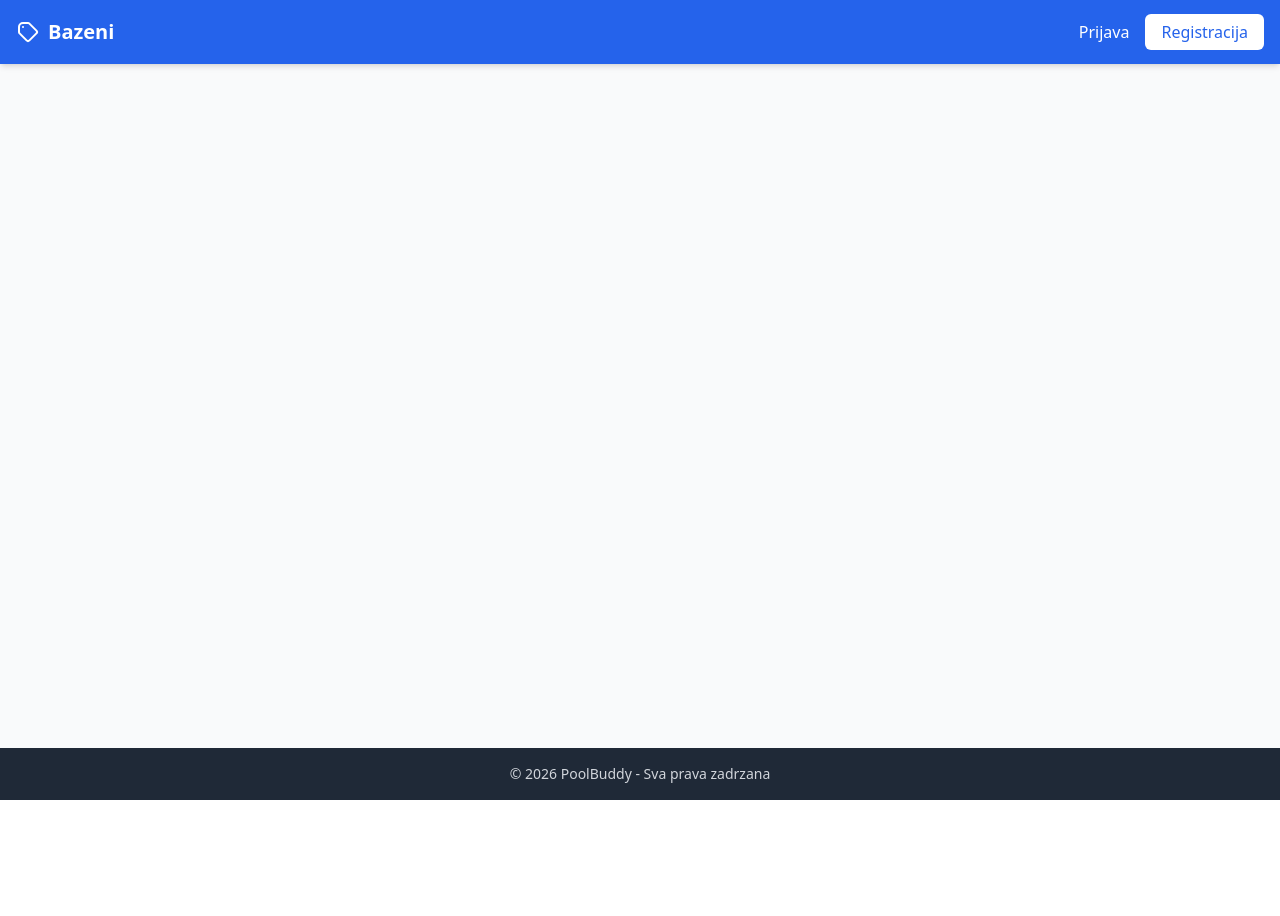
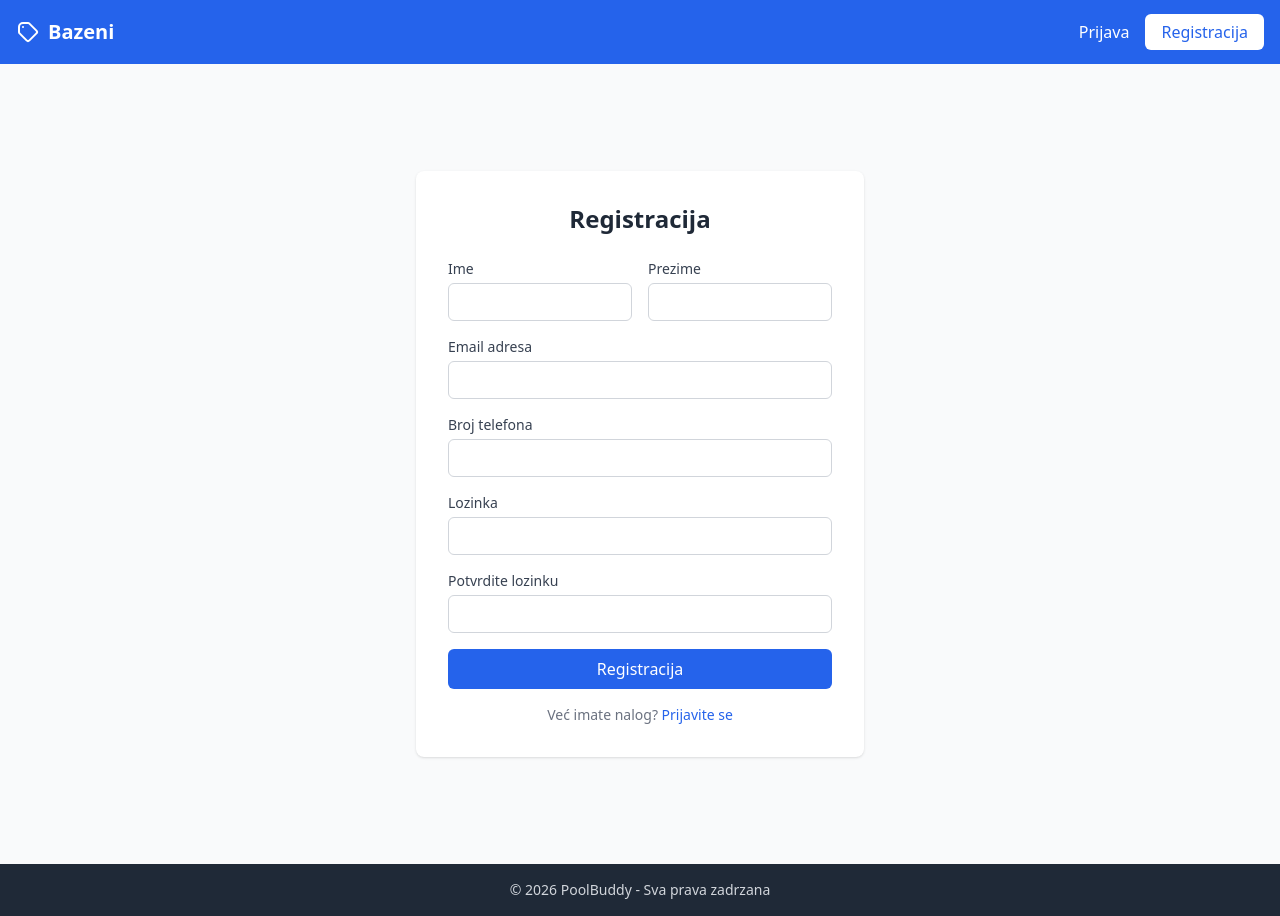
Before and after one commit to Dusan2704/pool-management-system-front, a React (Vite) app: page /register in a window 1280 px wide. Before the commit the page ends 800 px from the top, so only its background shows below. Built offline with nearby package versions, Linux system fonts and the light colour scheme.

Commit message:
Feat: Add register

```diff
--- a/src/App.tsx
+++ b/src/App.tsx
@@ -1,6 +1,7 @@
-import { BrowserRouter, Routes, Route } from 'react-router-dom'
-import { Navbar } from './components/layout/Navbar'
-import { Footer } from './components/layout/Footer'
+import { BrowserRouter, Routes, Route } from 'react-router-dom';
+import { Navbar } from './components/layout/Navbar';
+import { Footer } from './components/layout/Footer';
+import { RegisterPage } from './pages/RegisterPage';
 
 function App() {
   return (
@@ -9,13 +10,23 @@ function App() {
         <Navbar />
         <main className="flex-grow">
           <Routes>
-            <Route path="/" element={<div className="container mx-auto px-4 py-8 text-center"><h1 className="text-3xl font-bold text-blue-600">Dobrodosli na aplikaciju PoolBuddy</h1></div>} />
+            <Route
+              path="/"
+              element={
+                <div className="container mx-auto px-4 py-8 text-center">
+                  <h1 className="text-3xl font-bold text-blue-600">
+                    Dobrodosli na aplikaciju PoolBuddy
+                  </h1>
+                </div>
+              }
+            />
+            <Route path="/register" element={<RegisterPage />} />
           </Routes>
         </main>
         <Footer />
       </div>
     </BrowserRouter>
-  )
+  );
 }
 
-export default App
+export default App;
--- /dev/null
+++ b/src/api/auth.api.ts
@@ -0,0 +1,16 @@
+import { apiClient } from './client';
+
+export interface RegisterInput {
+  first_name: string;
+  last_name: string;
+  email: string;
+  phone: string;
+  password: string;
+}
+
+export const authApi = {
+  register: (data: RegisterInput) =>
+    apiClient
+      .post<{ message: string; userId: string }>('/auth/register', data)
+      .then((r) => r.data),
+};
--- /dev/null
+++ b/src/api/client.ts
@@ -0,0 +1,8 @@
+import axios from 'axios';
+
+export const apiClient = axios.create({
+  baseURL: '/api/v1',
+  headers: {
+    'Content-Type': 'application/json',
+  },
+});
--- /dev/null
+++ b/src/pages/RegisterPage.tsx
@@ -0,0 +1,193 @@
+import { useState } from 'react';
+import { useForm } from 'react-hook-form';
+import { zodResolver } from '@hookform/resolvers/zod';
+import { Link } from 'react-router-dom';
+import { registerSchema, RegisterFormData } from '../schemas/auth.schema';
+import { authApi } from '../api/auth.api';
+
+export function RegisterPage() {
+  const [serverError, setServerError] = useState<string | null>(null);
+  const [success, setSuccess] = useState(false);
+
+  const {
+    register,
+    handleSubmit,
+    formState: { errors, isSubmitting },
+  } = useForm<RegisterFormData>({
+    resolver: zodResolver(registerSchema),
+  });
+
+  const onSubmit = async (data: RegisterFormData) => {
+    setServerError(null);
+    try {
+      await authApi.register({
+        first_name: data.first_name,
+        last_name:  data.last_name,
+        email:      data.email,
+        phone:      data.phone,
+        password:   data.password,
+      });
+      setSuccess(true);
+    } catch (err: unknown) {
+      if (err && typeof err === 'object' && 'response' in err) {
+        const res = (err as { response?: { data?: { message?: string } } }).response;
+        setServerError(res?.data?.message ?? 'Greška pri registraciji. Pokušajte ponovo.');
+      } else {
+        setServerError('Greška pri registraciji. Pokušajte ponovo.');
+      }
+    }
+  };
+
+  if (success) {
+    return (
+      <div className="min-h-screen flex items-center justify-center bg-gray-50 px-4">
+        <div className="bg-white rounded-lg shadow p-8 w-full max-w-md text-center">
+          <div className="text-green-500 text-5xl mb-4">✓</div>
+          <h2 className="text-2xl font-bold text-gray-800 mb-2">Registracija uspešna!</h2>
+          <p className="text-gray-500 mb-6">Vaš nalog je kreiran. Možete se prijaviti.</p>
+          <Link
+            to="/login"
+            className="inline-block bg-blue-600 text-white px-6 py-2 rounded-md hover:bg-blue-700 transition-colors"
+          >
+            Idi na prijavu
+          </Link>
+        </div>
+      </div>
+    );
+  }
+
+  return (
+    <div className="min-h-screen flex items-center justify-center bg-gray-50 px-4 py-8">
+      <div className="bg-white rounded-lg shadow p-8 w-full max-w-md">
+        <h1 className="text-2xl font-bold text-gray-800 mb-6 text-center">Registracija</h1>
+
+        {serverError && (
+          <div className="bg-red-50 border border-red-200 text-red-700 rounded-md px-4 py-3 mb-4 text-sm">
+            {serverError}
+          </div>
+        )}
+
+        <form onSubmit={handleSubmit(onSubmit)} noValidate className="space-y-4">
+          <div className="grid grid-cols-2 gap-4">
+            <div>
+              <label htmlFor="first_name" className="block text-sm font-medium text-gray-700 mb-1">
+                Ime
+              </label>
+              <input
+                id="first_name"
+                type="text"
+                {...register('first_name')}
+                className={`w-full border rounded-md px-3 py-2 text-sm focus:outline-none focus:ring-2 focus:ring-blue-500 ${
+                  errors.first_name ? 'border-red-400' : 'border-gray-300'
+                }`}
+              />
+              {errors.first_name && (
+                <p className="text-red-500 text-xs mt-1">{errors.first_name.message}</p>
+              )}
+            </div>
+
+            <div>
+              <label htmlFor="last_name" className="block text-sm font-medium text-gray-700 mb-1">
+                Prezime
+              </label>
+              <input
+                id="last_name"
+                type="text"
+                {...register('last_name')}
+                className={`w-full border rounded-md px-3 py-2 text-sm focus:outline-none focus:ring-2 focus:ring-blue-500 ${
+                  errors.last_name ? 'border-red-400' : 'border-gray-300'
+                }`}
+              />
+              {errors.last_name && (
+                <p className="text-red-500 text-xs mt-1">{errors.last_name.message}</p>
+              )}
+            </div>
+          </div>
+
+          <div>
+            <label htmlFor="email" className="block text-sm font-medium text-gray-700 mb-1">
+              Email adresa
+            </label>
+            <input
+              id="email"
+              type="email"
+              {...register('email')}
+              className={`w-full border rounded-md px-3 py-2 text-sm focus:outline-none focus:ring-2 focus:ring-blue-500 ${
+                errors.email ? 'border-red-400' : 'border-gray-300'
+              }`}
+            />
+            {errors.email && (
+              <p className="text-red-500 text-xs mt-1">{errors.email.message}</p>
+            )}
+          </div>
+
+          <div>
+            <label htmlFor="phone" className="block text-sm font-medium text-gray-700 mb-1">
+              Broj telefona
+            </label>
+            <input
+              id="phone"
+              type="tel"
+              {...register('phone')}
+              className={`w-full border rounded-md px-3 py-2 text-sm focus:outline-none focus:ring-2 focus:ring-blue-500 ${
+                errors.phone ? 'border-red-400' : 'border-gray-300'
+              }`}
+            />
+            {errors.phone && (
+              <p className="text-red-500 text-xs mt-1">{errors.phone.message}</p>
+            )}
+          </div>
+
+          <div>
+            <label htmlFor="password" className="block text-sm font-medium text-gray-700 mb-1">
+              Lozinka
+            </label>
+            <input
+              id="password"
+              type="password"
+              {...register('password')}
+              className={`w-full border rounded-md px-3 py-2 text-sm focus:outline-none focus:ring-2 focus:ring-blue-500 ${
+                errors.password ? 'border-red-400' : 'border-gray-300'
+              }`}
+            />
+            {errors.password && (
+              <p className="text-red-500 text-xs mt-1">{errors.password.message}</p>
+            )}
+          </div>
+
+          <div>
+            <label htmlFor="confirm_password" className="block text-sm font-medium text-gray-700 mb-1">
+              Potvrdite lozinku
+            </label>
+            <input
+              id="confirm_password"
+              type="password"
+              {...register('confirm_password')}
+              className={`w-full border rounded-md px-3 py-2 text-sm focus:outline-none focus:ring-2 focus:ring-blue-500 ${
+                errors.confirm_password ? 'border-red-400' : 'border-gray-300'
+              }`}
+            />
+            {errors.confirm_password && (
+              <p className="text-red-500 text-xs mt-1">{errors.confirm_password.message}</p>
+            )}
+          </div>
+
+          <button
+            type="submit"
+            disabled={isSubmitting}
+            className="w-full bg-blue-600 text-white py-2 rounded-md font-medium hover:bg-blue-700 disabled:opacity-60 disabled:cursor-not-allowed transition-colors"
+          >
+            {isSubmitting ? 'Registrovanje...' : 'Registracija'}
+          </button>
+        </form>
+
+        <p className="text-center text-sm text-gray-500 mt-4">
+          Već imate nalog?{' '}
+          <Link to="/login" className="text-blue-600 hover:underline">
+            Prijavite se
+          </Link>
+        </p>
+      </div>
+    </div>
+  );
+}
--- /dev/null
+++ b/src/schemas/auth.schema.ts
@@ -0,0 +1,23 @@
+import { z } from 'zod';
+
+export const registerSchema = z
+  .object({
+    first_name:       z.string().min(1, 'Ime je obavezno').max(50),
+    last_name:        z.string().min(1, 'Prezime je obavezno').max(50),
+    email:            z.string().email('Unesite ispravnu email adresu').max(120),
+    phone:            z.string().regex(/^\+?[0-9]+$/, 'Telefon može sadržati samo cifre').min(6, 'Telefon mora imati najmanje 6 cifara').max(20),
+    password:         z.string().min(8, 'Lozinka mora imati najmanje 8 karaktera').max(72),
+    confirm_password: z.string().min(1, 'Potvrdite lozinku'),
+  })
+  .refine((data) => data.password === data.confirm_password, {
+    message: 'Lozinke se ne poklapaju',
+    path: ['confirm_password'],
+  });
+
+export const loginSchema = z.object({
+  email:    z.string().email('Unesite ispravnu email adresu'),
+  password: z.string().min(1, 'Lozinka je obavezna'),
+});
+
+export type RegisterFormData = z.infer<typeof registerSchema>;
+export type LoginFormData    = z.infer<typeof loginSchema>;
```
